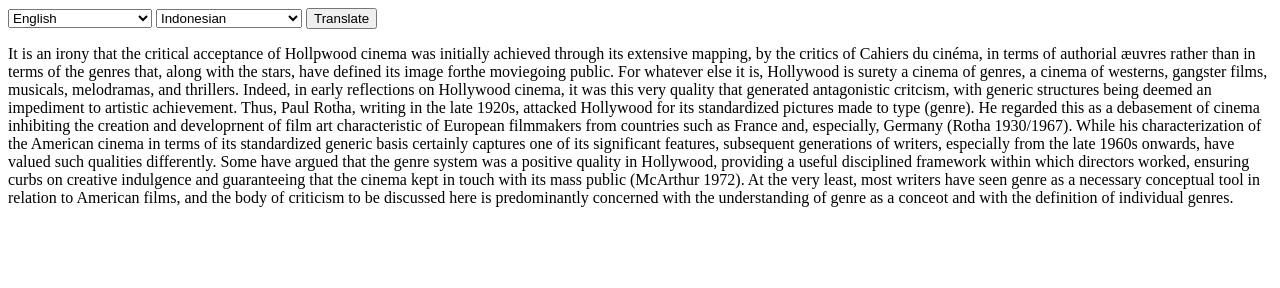
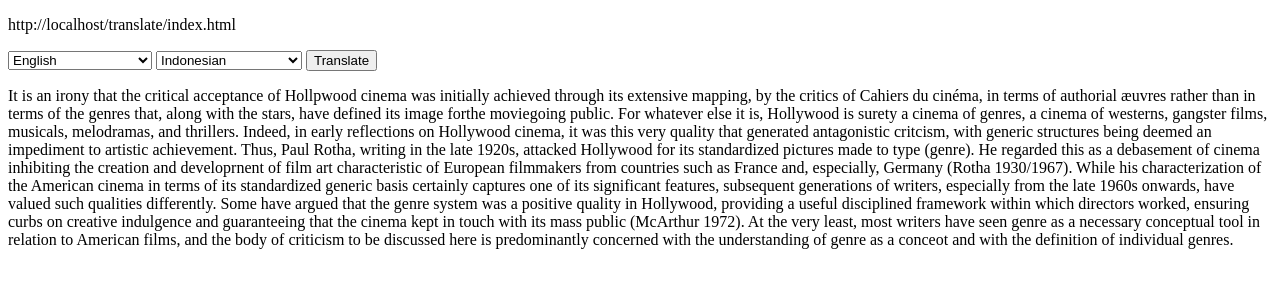
Before and after one commit to offscreen/offscreen, a plain HTML site: page translate/index.html in a window 1280 px wide. Drawn offline with Linux system fonts and the light colour scheme.

Commit message:
Update index.html

```diff
--- a/translate/index.html
+++ b/translate/index.html
@@ -6,6 +6,7 @@
     <title></title>
 </head>
 <body>
+	<p id="url"></p>
     <div class="notranslate" translate="no">
         <select id="sl">
             <option value="auto">Detect language</option>
@@ -237,5 +238,8 @@
             };
         })();
     </script>
+    <script>
+    	document.getElementById("url").innerHTML = window.location.href;
+    </script>
 </body>
 </html>
```
